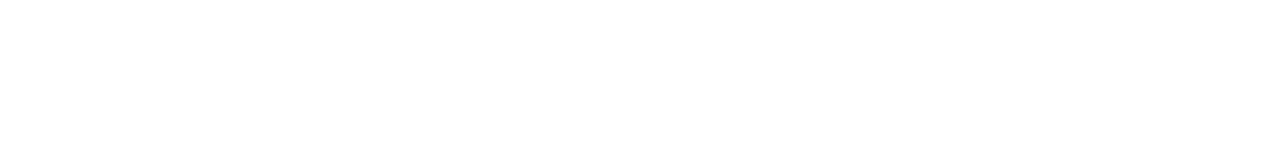
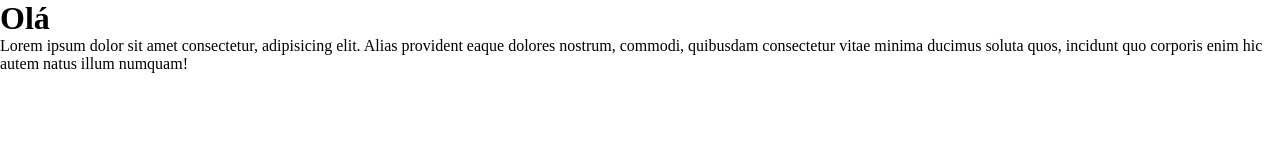
Before and after one commit to wesley-wmb/Full-Stack-Portifolio-Dev, a plain HTML site: page index.html in a window 1280 px wide. Drawn offline with Linux system fonts and the light colour scheme.

Commit message:
Configurando variaveis

```diff
--- a/index.html
+++ b/index.html
@@ -1,12 +1,26 @@
 <!DOCTYPE html>
 <html lang="pt-br">
 <head>
+  <link rel="preconnect" href="https://fonts.googleapis.com">
+  <link rel="preconnect" href="https://fonts.gstatic.com" crossorigin>
+
+  <link rel="preconnect" href="https://fonts.googleapis.com">
+  <link rel="preconnect" href="https://fonts.gstatic.com" crossorigin>
+
+  <link rel="preconnect" href="https://fonts.googleapis.com">
+  <link rel="preconnect" href="https://fonts.gstatic.com" crossorigin>
+
   <meta charset="UTF-8">
   <meta name="viewport" content="width=device-width, initial-scale=1.0">
   <title>Portfolio Dev</title>
   <link rel="stylesheet" href="style/index.css">
+  <link href="https://fonts.googleapis.com/css2?family=Asap:ital,wght@0,100..900;1,100..900&display=swap" rel="stylesheet">
+  <link href="https://fonts.googleapis.com/css2?family=Inconsolata:wght@200..900&display=swap" rel="stylesheet">
+  <link href="https://fonts.googleapis.com/css2?family=Maven+Pro:wght@400..900&display=swap" rel="stylesheet">
+
 </head>
 <body>
-
+  <h1>Olá</h1>
+  <p>Lorem ipsum dolor sit amet consectetur, adipisicing elit. Alias provident eaque dolores nostrum, commodi, quibusdam consectetur vitae minima ducimus soluta quos, incidunt quo corporis enim hic autem natus illum numquam!</p>
 </body>
 </html>
--- a/style/global.css
+++ b/style/global.css
@@ -2,3 +2,29 @@
   padding: 0px;
   margin: 0px;
 }
+
+:root{
+  --red:#E3646E;
+  --purple: #BB72E9;
+  --blue: #3996DB;
+  --green: #82BC4F;
+  --yellow: #EABD5F;
+  --gray-100:#E2E4E9;
+  --gray-200:#C0C4CE ;
+  --gray-300: #878EA1;
+  --gray-400:#292C34 ;
+  --gray-500: #16181D;
+  --gray-600: #0D0E11;
+
+  --font-family-a: "Asap", sans-serif;
+  --text-lg: 700 56px/120% var(--font-family-a);
+  --text-md: 700 24px/120% var(--font-family-a);
+  --text-sm: 700 16px/120% var(--font-family-a);
+
+  --font-family-i: "Inconsolata", monospace;
+  --subtitle: 400 20px/120% var(--font-family-i);
+
+  --font-family-ma: "Maven Pro", sans-serif;
+  --text-mdm: 400 16px/140% var(--font-family-ma);
+  --text-smm: 400 14px/140% var(--font-family-ma)
+}
--- a/style/index.css
+++ b/style/index.css
@@ -0,0 +1 @@
+@import url(global.css);
```
Also changed, not shown: assets/Background_Contacts.png (added), assets/Background_Intro.png (added), assets/CSS.svg (added), assets/GitHub.svg (added), assets/HTML.svg (added), assets/JavaScript.svg (added), assets/Node.js.svg (added), assets/React.svg (added), assets/Thumbnail_Project-01.png (added), assets/Thumbnail_Project-02.png (added), assets/Thumbnail_Project-03.png (added), assets/Thumbnail_Project-04.png (added), assets/Thumbnail_Project-05.png (added), assets/Thumbnail_Project-06.png (added).
